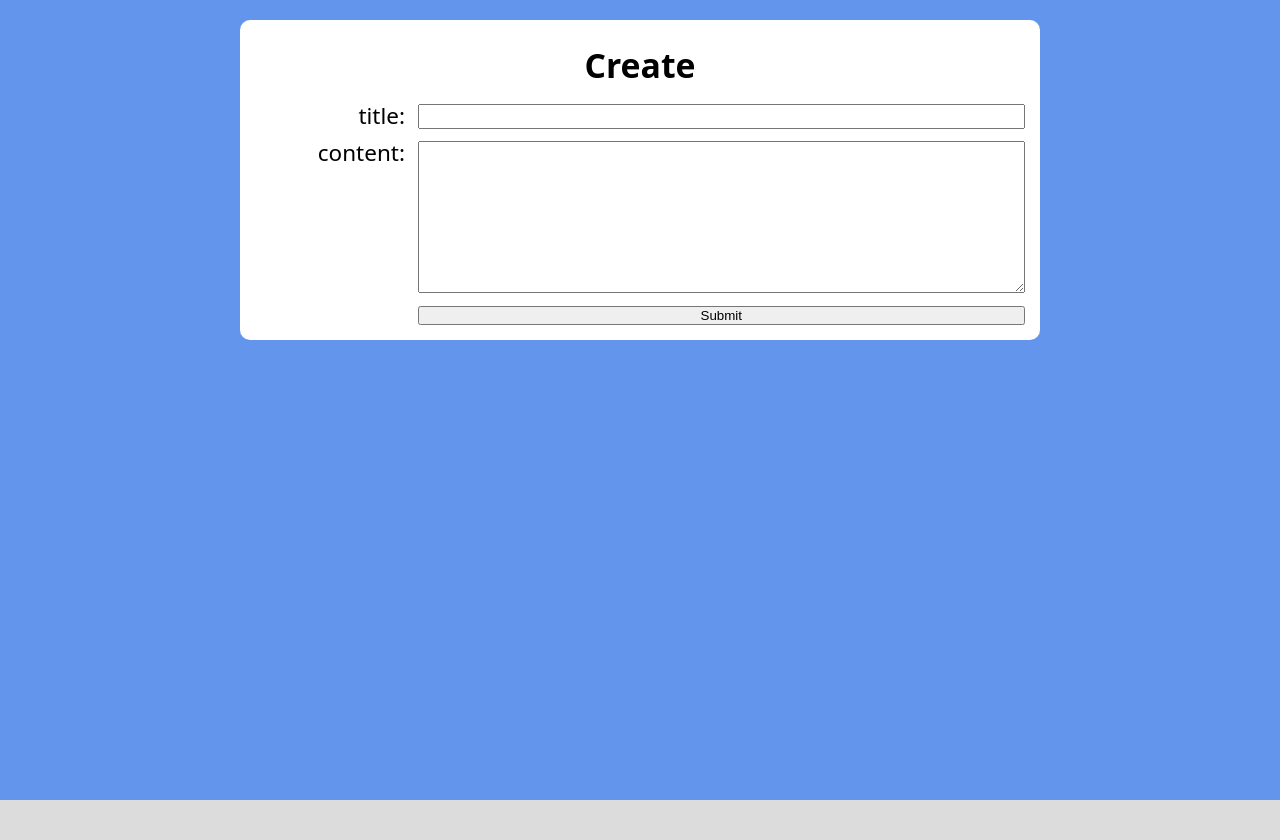
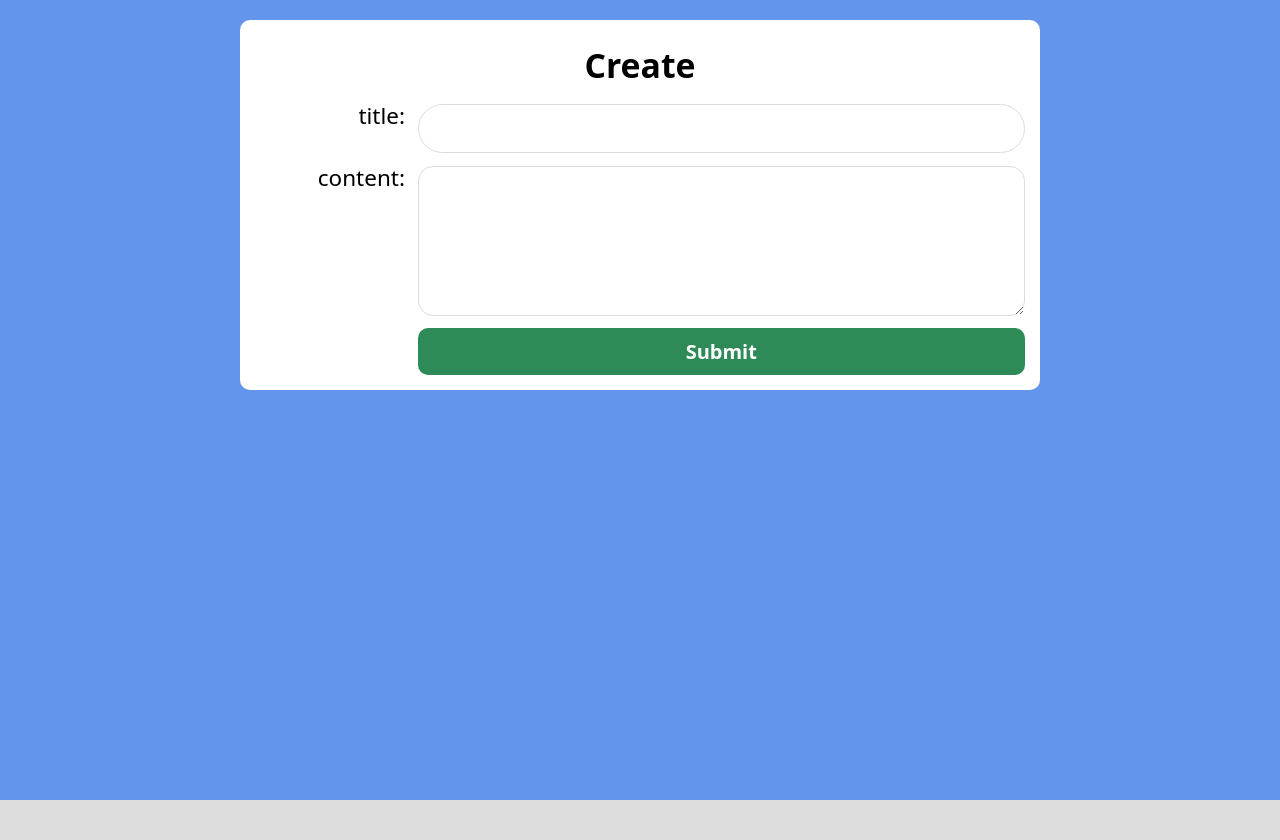
Before and after one commit to catbirdseatio/wiki, a Django app: page /create in a window 1280 px wide. Shown: the part 81-921 px from the top of the page. Run offline with Django 3.2, Linux system fonts and the light colour scheme.

Commit message:
form styles improved

```diff
--- a/encyclopedia/static/encyclopedia/styles.css
+++ b/encyclopedia/static/encyclopedia/styles.css
@@ -9,6 +9,39 @@
 .form-container form {
   display: grid;
   gap: 1.25rem;
+}
+.form-container form input, .form-container form textarea {
+  font-family: inherit;
+  font-size: 2rem;
+  border: 1px solid gainsboro;
+}
+.form-container form input {
+  padding: 1rem;
+  border-radius: 3rem;
+  width: 100%;
+}
+.form-container form textarea {
+  width: 100%;
+  resize: vertical;
+  padding: 15px;
+  border-radius: 15px;
+  height: 150px;
+}
+.form-container form input[type=submit] {
+  /* remove default behavior */
+  appearance: none;
+  -webkit-appearance: none;
+  /* usual styles */
+  padding: 1rem;
+  border: none;
+  background-color: seagreen;
+  color: #fff;
+  font-weight: 600;
+  border-radius: 1rem;
+  width: 100%;
+}
+.form-container form .errorlist {
+  color: red;
 }
 @media screen and (min-width: 768px) {
   .form-container form {
--- a/scss/forms.scss
+++ b/scss/forms.scss
@@ -10,6 +10,45 @@
     form {
         display: grid;
         gap: 1.25rem;
+
+        input, textarea {
+          font-family:inherit;
+          font-size: 2rem;
+          border: 1px solid gainsboro;
+        }
+
+        input {
+          padding: 1rem;
+          border-radius: 3rem;
+          width: 100%;
+        }
+
+        textarea {
+          width:100%;
+          resize: vertical;
+          padding:15px;
+          border-radius:15px;
+          height:150px;
+        }
+
+        input[type="submit"] {
+            /* remove default behavior */
+            appearance:none;
+            -webkit-appearance:none;
+
+            /* usual styles */
+            padding:1rem;
+            border:none;
+            background-color: seagreen;
+            color:#fff;
+            font-weight: 600;
+            border-radius: 1rem;
+            width:100%;
+          }
+
+          .errorlist {
+            color: red;
+          }
     }
 
     @media screen and (min-width: 768px) {
```
Also changed, not shown: entries/Lorem Ipsum.md (added, +3 -0 lines), wiki/settings.py (+38 -38 lines), 1 other file.
